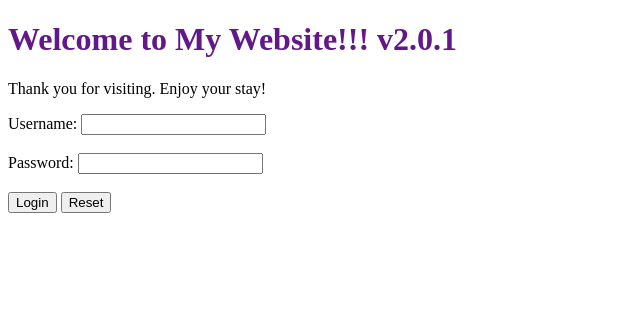
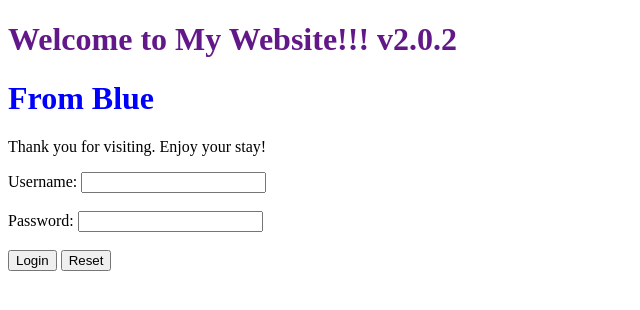
Before and after one commit to anhduynguyen1207/nodejs-random-color, a website: page public/index.html in a window 1280 px wide. Shown: the whole page, without its empty margins (0-640 px from the left). Drawn offline with Linux system fonts and the light colour scheme.

Commit message:
edit index

```diff
--- a/public/index.html
+++ b/public/index.html
@@ -7,8 +7,8 @@
 </head>
 
 <body>
-    <h1 id="welcome" style="color: #631889;">Welcome to My Website!!! v2.0.1</h1>
-
+    <h1 id="welcome" style="color: #631889;">Welcome to My Website!!! v2.0.2 </h1>
+    <h1 style="color: blue;">From Blue</h1>
     <p>Thank you for visiting. Enjoy your stay!</p>
 
     <form action="/api/login" method="POST">
```
